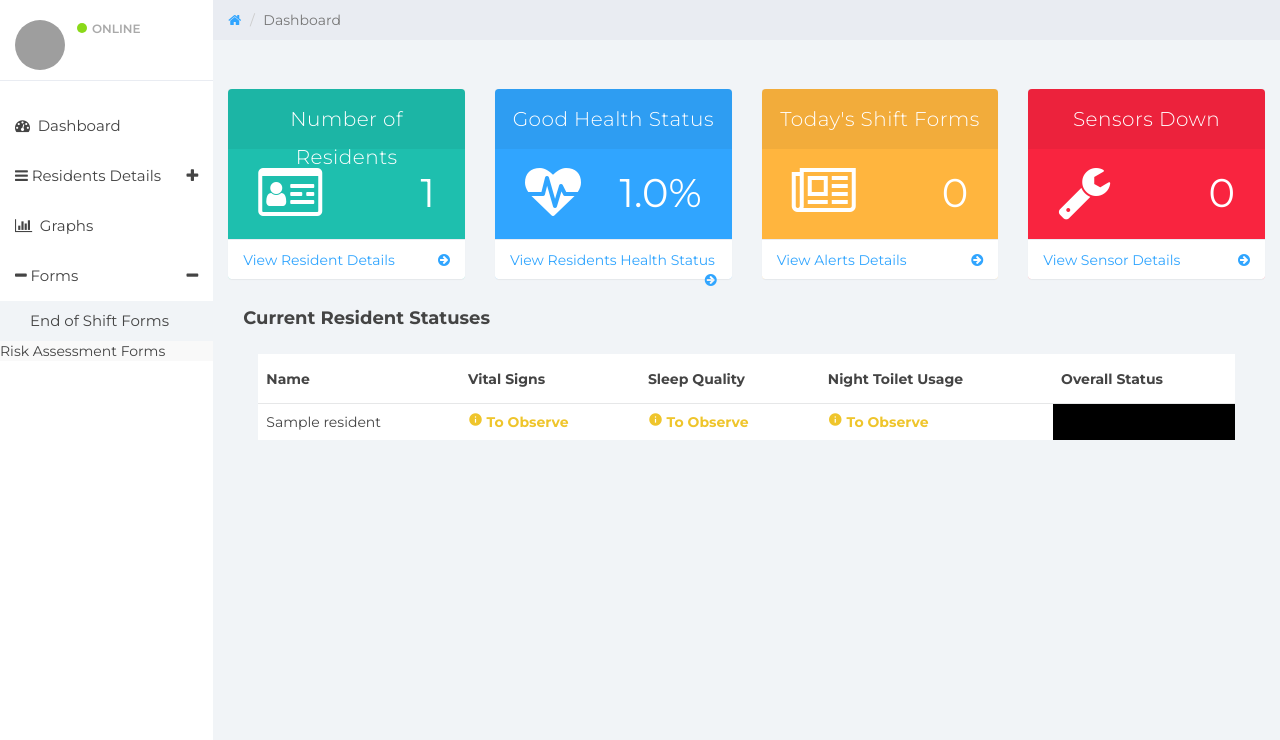
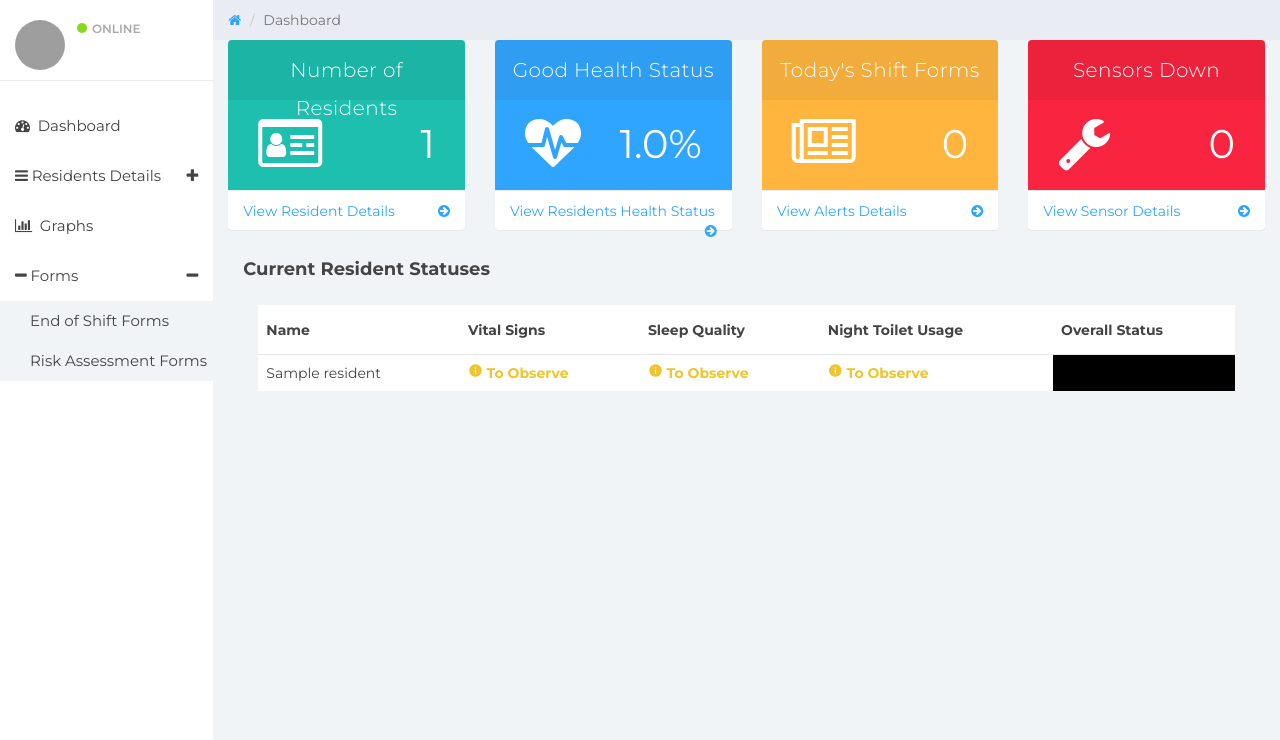
Before and after one commit to davidlwr/InternetExplorers, a Python web app: template web/templates/overview_residents.html in a window 1280 px wide, after a click on "Forms". Shown: the part 60-800 px from the top of the page. Run offline with Jinja, Linux system fonts and the light colour scheme; the template is opened without the code that fills it: most values are stand-ins (such as "Sample title", 1, 10 or a date in 2020); some libraries are stand-ins or nearby versions; some web fonts are replaced; grey boxes are pictures that could not be loaded.

Commit message:
UI improvements and fixes
removed unused row at overview paged
added back link for raforms

```diff
--- a/web/templates/nav_bar.html
+++ b/web/templates/nav_bar.html
@@ -149,7 +149,7 @@
 							End of Shift Forms
 						</a>
 					</li>
-                <li>Risk Assessment Forms<span class="fa arrow">&nbsp;</span></a>
+                <li><a class="" href="/raforms">Risk Assessment Forms<span class="fa arrow">&nbsp;</span></a>
 				</li>
 				</ul>
 			</li>
--- a/web/templates/overview_residents.html
+++ b/web/templates/overview_residents.html
@@ -38,11 +38,12 @@
 			<li class="active">Dashboard</li>
 		</ol>
 	</div><!--/.row-->
-	<div class="row">
+	<!-- <div class="row">
 		<div class="col-lg-12">
 			<h1 class="page-header"></h1>
 		</div>
-	</div><!--/.row-->
+	</div> -->
+    <!--/.row-->
 
 	<div class="row">
 			<div class="col-xs-6 col-md-3">
```
